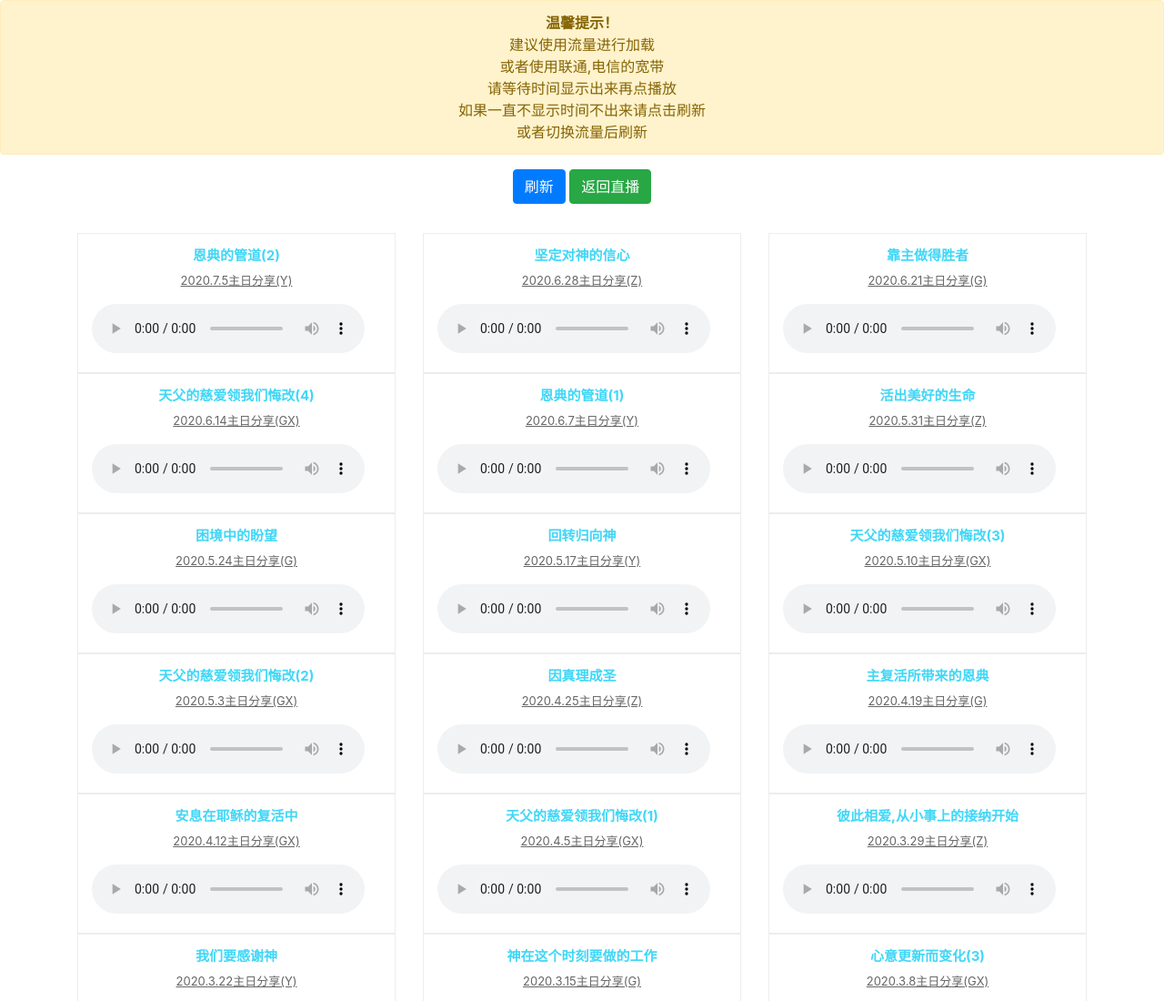
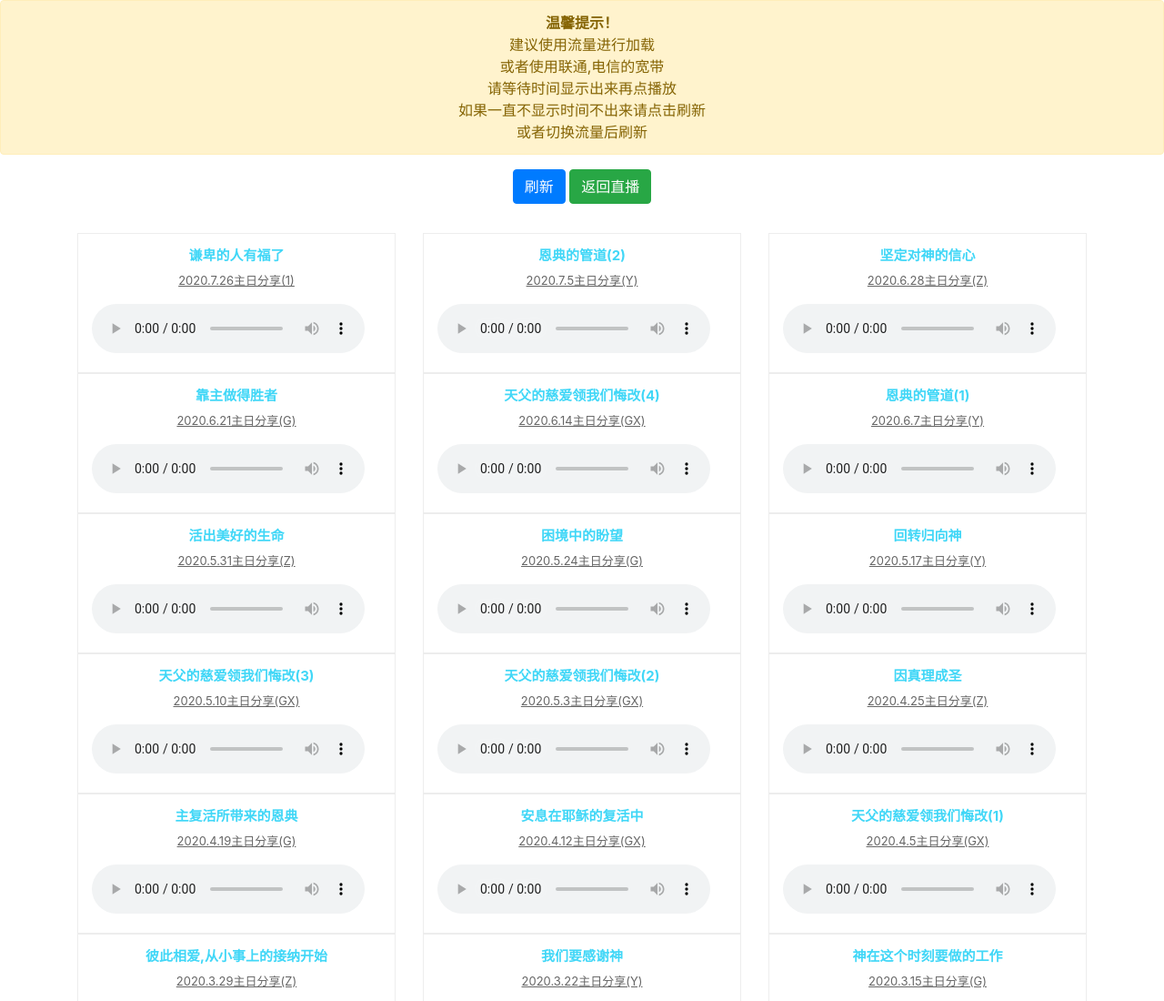
Before and after one commit to GoodHarvest/goodharvest.github.io, a plain HTML site: page pb.html in a window 1280 px wide. Shown: the top 1100 px of the page at 91% size. Drawn offline with nearby package versions, Linux system fonts and the light colour scheme.

Commit message:
recovery

```diff
--- a/pb.html
+++ b/pb.html
@@ -191,6 +191,11 @@
         var audios =
             [
                 {
+                    "title": "谦卑的人有福了",
+                    "description": "2020.7.26主日分享(1)",
+                    "url": "https://github.com/GoodHarvest/live_release/releases/download/BJ2020/0726001_b_z.mp3",
+                },
+                {
                     "title": "恩典的管道(2)",
                     "description": "2020.7.5主日分享(Y)",
                     "url": "https://github.com/GoodHarvest/live_release/releases/download/BJ2020/0705001_b_y.mp3",
@@ -198,7 +203,7 @@
                 {
                     "title": "坚定对神的信心",
                     "description": "2020.6.28主日分享(Z)",
-                    "url": "https://github.com/GoodHarvest/live_release/releases/download/BJ2020/0628001_b_z.mp3",
+                    "url": "https://github.com/GoodHarvest/live_release/releases/download/BJ2020/0628001_b_g.mp3",
                 },
                 {
                     "title": "靠主做得胜者",
```
